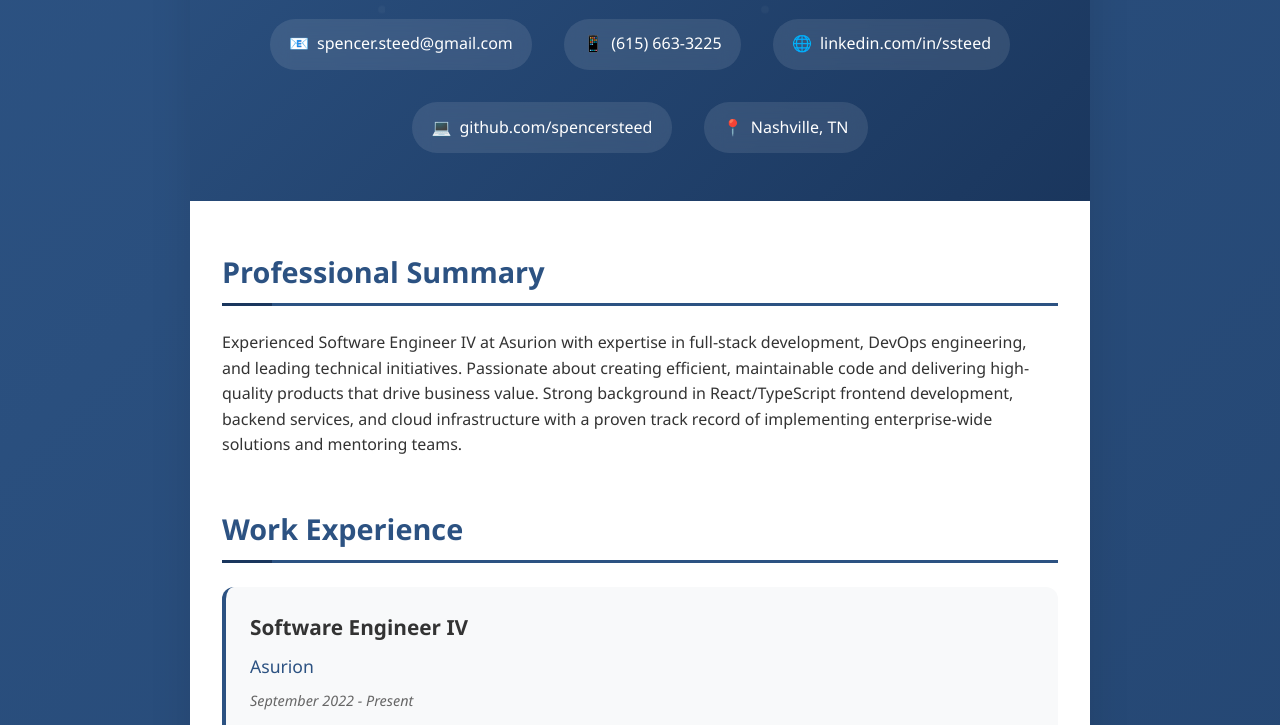
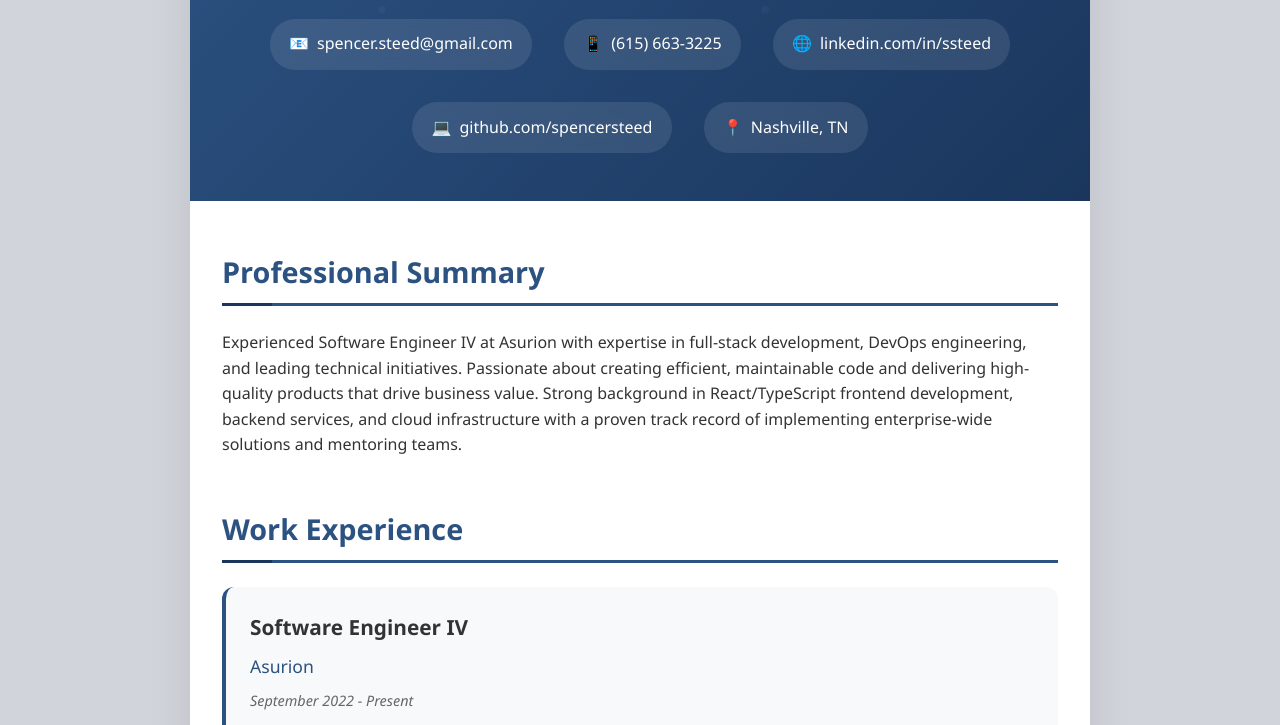
Before and after one commit to SpencerSteed/resume, a plain HTML site: page index.html in a window 1280 px wide. Shown: the part 182-907 px from the top of the page. Drawn offline with Linux system fonts and the light colour scheme.

Commit message:
update coloring

```diff
--- a/index.html
+++ b/index.html
@@ -31,7 +31,7 @@
             font-family: 'Segoe UI', Tahoma, Geneva, Verdana, sans-serif;
             line-height: 1.6;
             color: #333;
-            background: linear-gradient(135deg, #2c5282 0%, #1a365d 100%);
+            background: #d1d5db;
             min-height: 100vh;
         }
 
```
